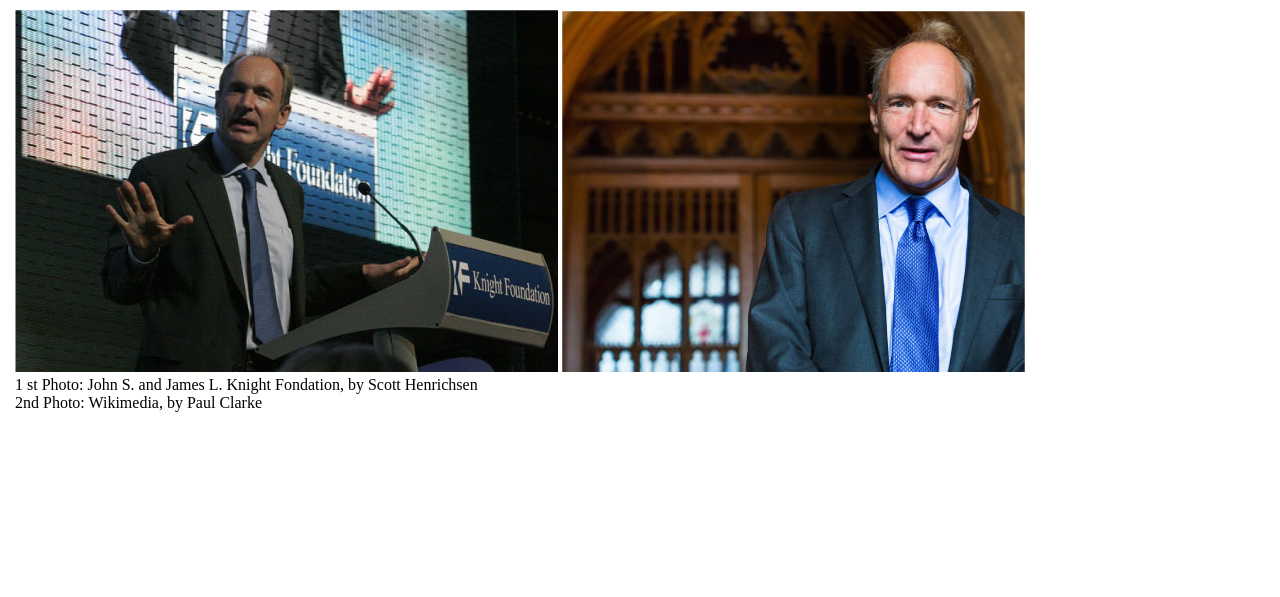
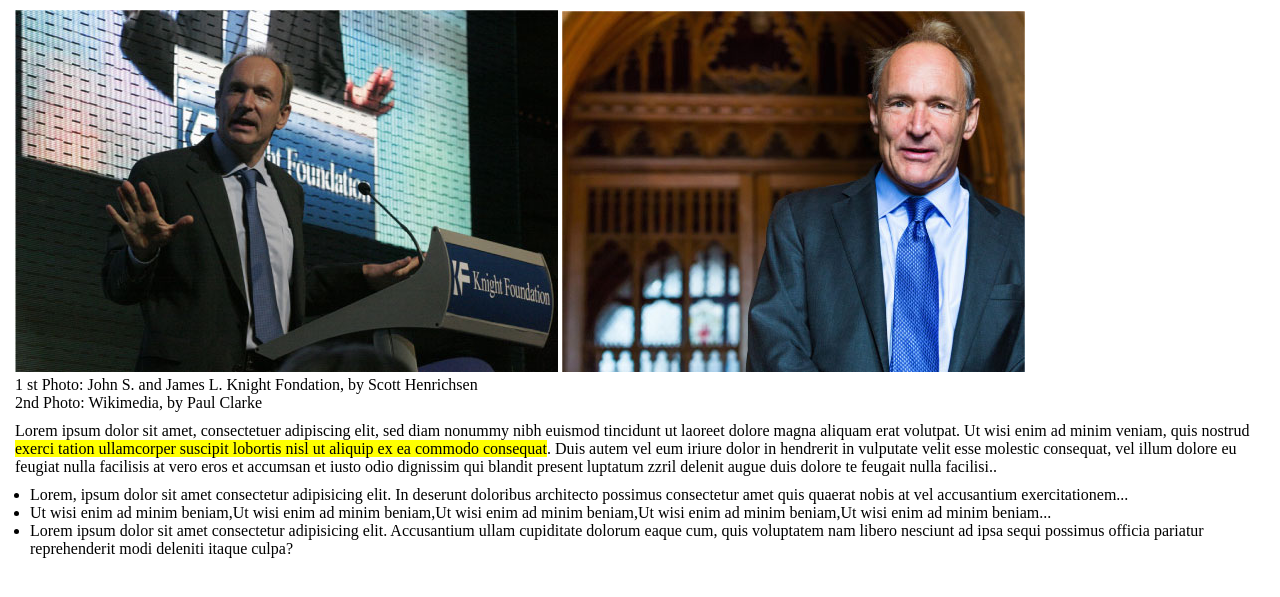
Before and after one commit to nico17022001/html-css-booleaner, a plain HTML site: page index.html in a window 1280 px wide. Shown: the part 203-800 px from the top of the page. Drawn offline with Linux system fonts and the light colour scheme.

Commit message:
Fine-seconda-sezione-+Lista

```diff
--- a/css/style.css
+++ b/css/style.css
@@ -18,11 +18,11 @@ header img{
   margin-left: 15px;
 }
 
-main {
+main, .list{
   padding-left: 15px;
 }
 
-h1, .img-tim {
+h1, .img-tim, .txt, .list{
   padding-top: 10px;
 }
 
@@ -38,3 +38,7 @@ h1, .img-tim {
   font-size: small;
   padding-bottom: 10px;
 }
+
+.yellow {
+  background-color: yellow;
+}
--- a/index.html
+++ b/index.html
@@ -8,11 +8,17 @@
   <title>html-css-booleaner</title>
 </head>
 <body>
+
   <header>
     <img src="img/logo.svg" alt="logo.svg" title="logo.svg">
   </header>
+
   <main>
+
     <h1>Internet deve essere al servizio del "bene pubblico": il manifesto di Tim Berners-Lee</h1>
+
+<!--inizio prima sezione-->
+
     <section>
       <div>
         <span class="txt-gray">
@@ -33,6 +39,30 @@
         <span>2nd Photo: Wikimedia, by Paul Clarke</span>
       </div>
     </section>
+
+<!--inizio seconda sezione-->
+
+    <section>
+      <div class="txt">
+        Lorem ipsum dolor sit amet, consectetuer adipiscing elit, sed diam nonummy nibh euismod tincidunt ut laoreet dolore magna aliquam erat volutpat. Ut wisi enim
+        ad minim veniam, quis nostrud <span class="yellow">exerci tation ullamcorper suscipit lobortis nisl ut aliquip ex ea commodo consequat</span>. Duis autem vel eum iriure dolor in hendrerit in
+        vulputate velit esse molestic consequat, vel illum dolore eu feugiat nulla facilisis at vero eros et accumsan et iusto odio dignissim qui blandit present luptatum
+        zzril delenit augue duis dolore te feugait nulla facilisi..
+      </div>
+    </section>
+
+<!--inizio lista -->
+
+    <section>
+      <div class="list">
+        <ul>
+          <li>Lorem, ipsum dolor sit amet consectetur adipisicing elit.  In deserunt doloribus architecto possimus consectetur amet quis quaerat nobis at vel accusantium exercitationem...</li>
+          <li>Ut wisi enim ad minim beniam,Ut wisi enim ad minim beniam,Ut wisi enim ad minim beniam,Ut wisi enim ad minim beniam,Ut wisi enim ad minim beniam...</li>
+          <li>Lorem ipsum dolor sit amet consectetur adipisicing elit. Accusantium ullam cupiditate dolorum eaque cum, quis voluptatem nam libero nesciunt ad ipsa sequi possimus officia pariatur reprehenderit modi deleniti itaque culpa?</li>
+        </ul>
+      </div>
+    </section>
+
   </main>
   <footer></footer>
 </body>
```
